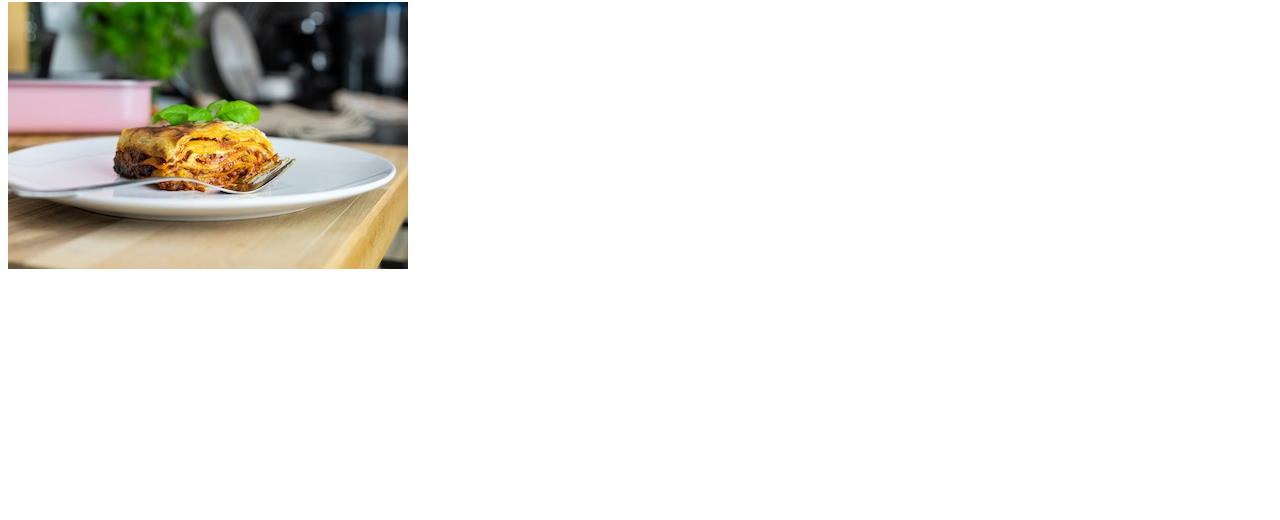
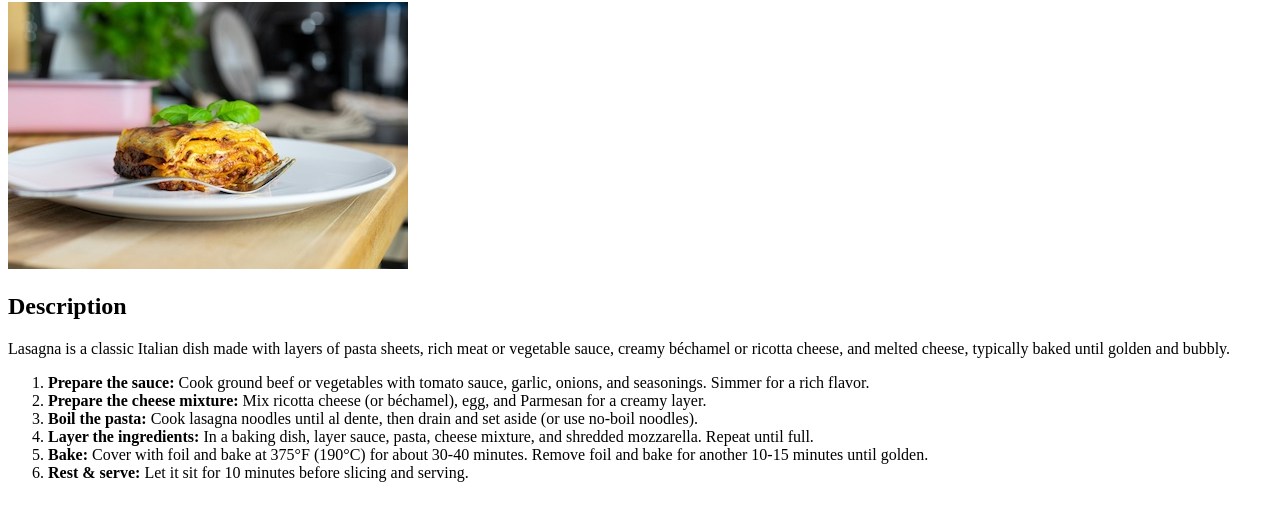
Before and after one commit to tarjeidalene/odin-recipes, a plain HTML site: page recipes/lasagna.html in a window 1280 px wide. Shown: the part 104-624 px from the top of the page. Drawn offline with Linux system fonts and the light colour scheme.

Commit message:
Added a description and list on lasagna.html

```diff
--- a/recipes/lasagna.html
+++ b/recipes/lasagna.html
@@ -8,8 +8,23 @@
 <body>
 
     <a href="../index.html">Home</a>
-  <h1>Lasagna recipe</h1>
-  <img src="/images/lasagna.jpg">
+
+    <h1>Lasagna recipe</h1>
+
+    <img src="/images/lasagna.jpg">
+
+    <h2>Description</h2>
+
+    <p>Lasagna is a classic Italian dish made with layers of pasta sheets, rich meat or vegetable sauce, creamy béchamel or ricotta cheese, and melted cheese, typically baked until golden and bubbly.</p>
+
+    <ol>
+        <li><b>Prepare the sauce:</b> Cook ground beef or vegetables with tomato sauce, garlic, onions, and seasonings. Simmer for a rich flavor.</li>
+        <li><b>Prepare the cheese mixture:</b> Mix ricotta cheese (or béchamel), egg, and Parmesan for a creamy layer.</li>
+        <li><b>Boil the pasta:</b> Cook lasagna noodles until al dente, then drain and set aside (or use no-boil noodles).</li>
+        <li><b>Layer the ingredients:</b> In a baking dish, layer sauce, pasta, cheese mixture, and shredded mozzarella. Repeat until full.</li>
+        <li><b>Bake:</b> Cover with foil and bake at 375°F (190°C) for about 30-40 minutes. Remove foil and bake for another 10-15 minutes until golden.</li>
+        <li><b>Rest & serve:</b> Let it sit for 10 minutes before slicing and serving.</li>
+      </ol>
 
 </body>
 </html>
```
